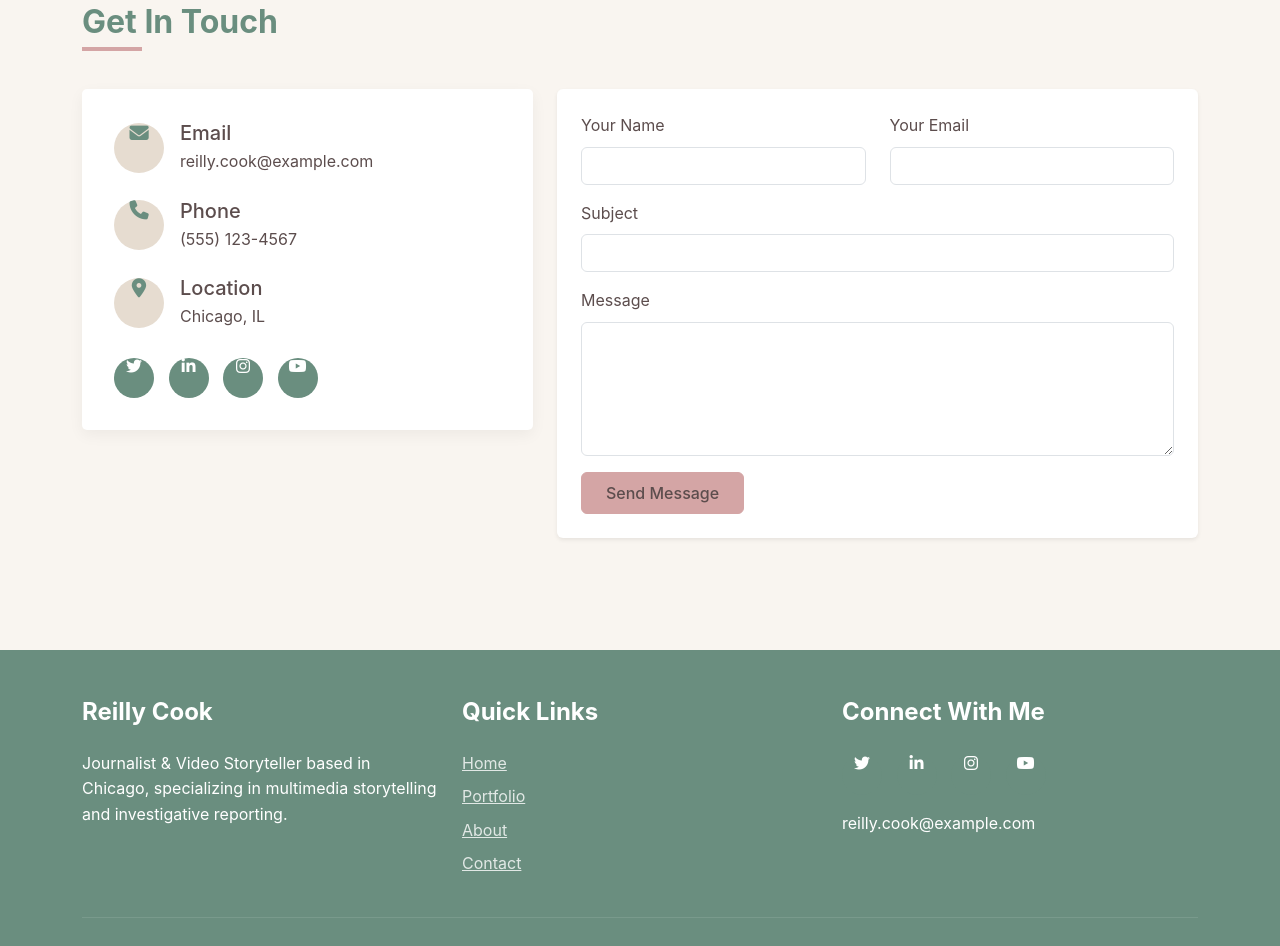
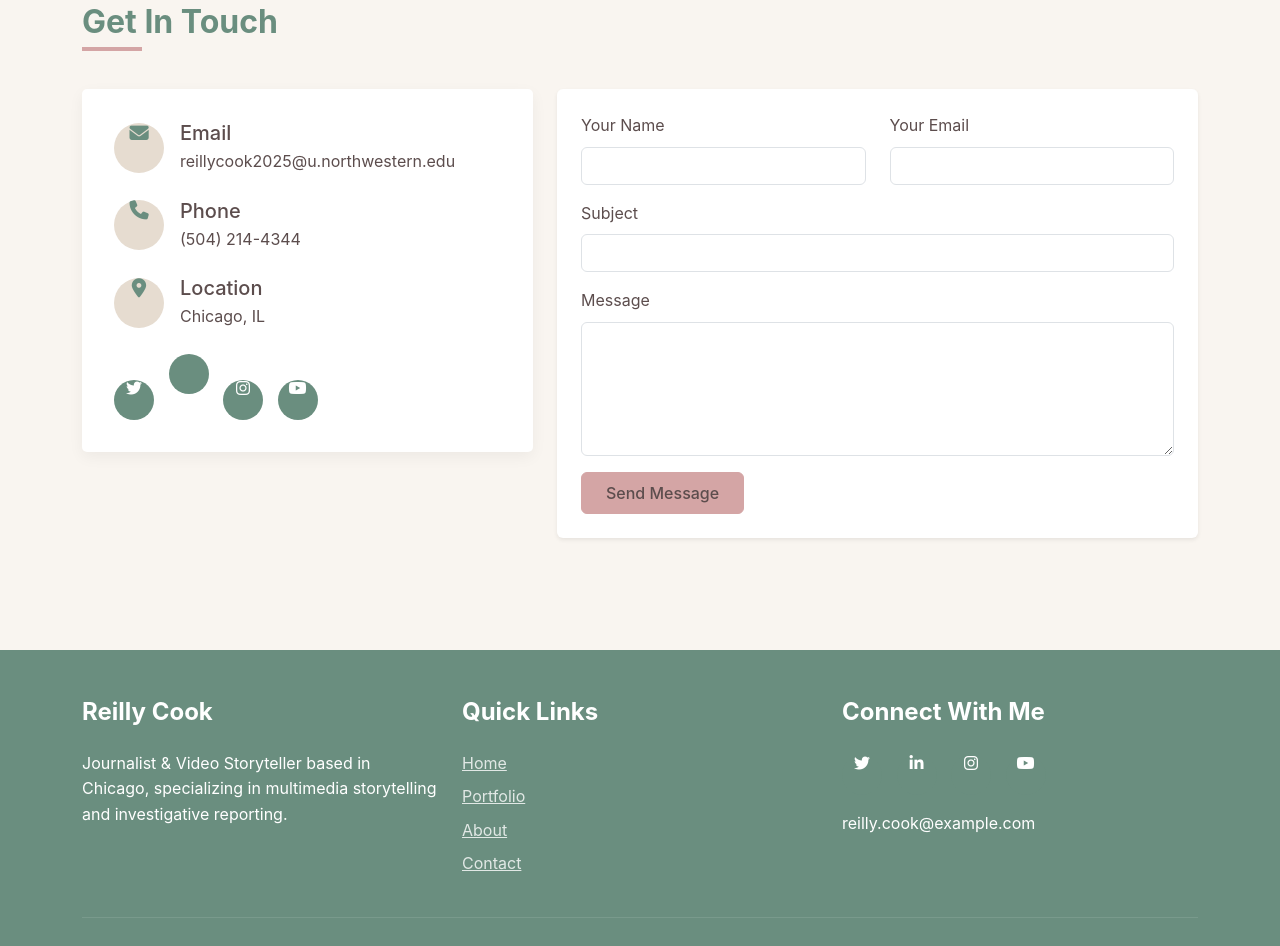
Before and after one commit to reillycook/portfolio, a plain HTML site: page index.html in a window 1280 px wide. Shown: the part 2922-3868 px from the top of the page. Drawn offline with nearby package versions, Linux system fonts and the light colour scheme.

Commit message:
Update index.html

```diff
--- a/index.html
+++ b/index.html
@@ -411,7 +411,7 @@
                             </div>
                             <div>
                                 <h5 class="mb-1">Email</h5>
-                                <p class="mb-0">reilly.cook@example.com</p>
+                                <p class="mb-0">reillycook2025@u.northwestern.edu</p>
                             </div>
                         </div>
                         <div class="contact-item">
@@ -420,7 +420,7 @@
                             </div>
                             <div>
                                 <h5 class="mb-1">Phone</h5>
-                                <p class="mb-0">(555) 123-4567</p>
+                                <p class="mb-0">(504) 214-4344</p>
                             </div>
                         </div>
                         <div class="contact-item">
@@ -434,7 +434,7 @@
                         </div>
                         <div class="social-links mt-4">
                             <a href="#"><i class="fab fa-twitter"></i></a>
-                            <a href="#"><i class="fab fa-linkedin-in"></i></a>
+                            <a href="#"><i class="www.linkedin.com/in/reilly-cook-a177091b0"></i></a>
                             <a href="#"><i class="fab fa-instagram"></i></a>
                             <a href="#"><i class="fab fa-youtube"></i></a>
                         </div>
```
